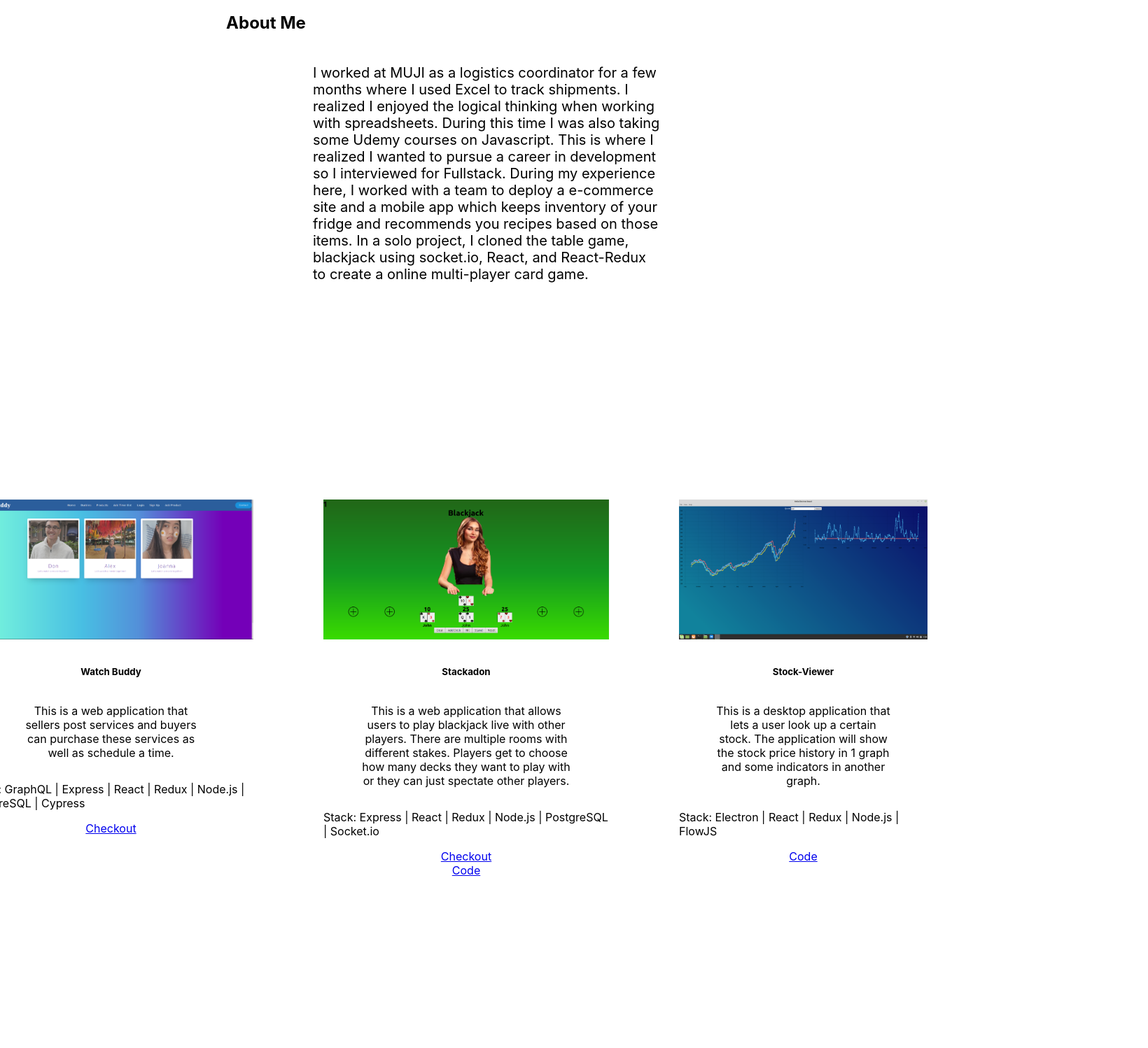
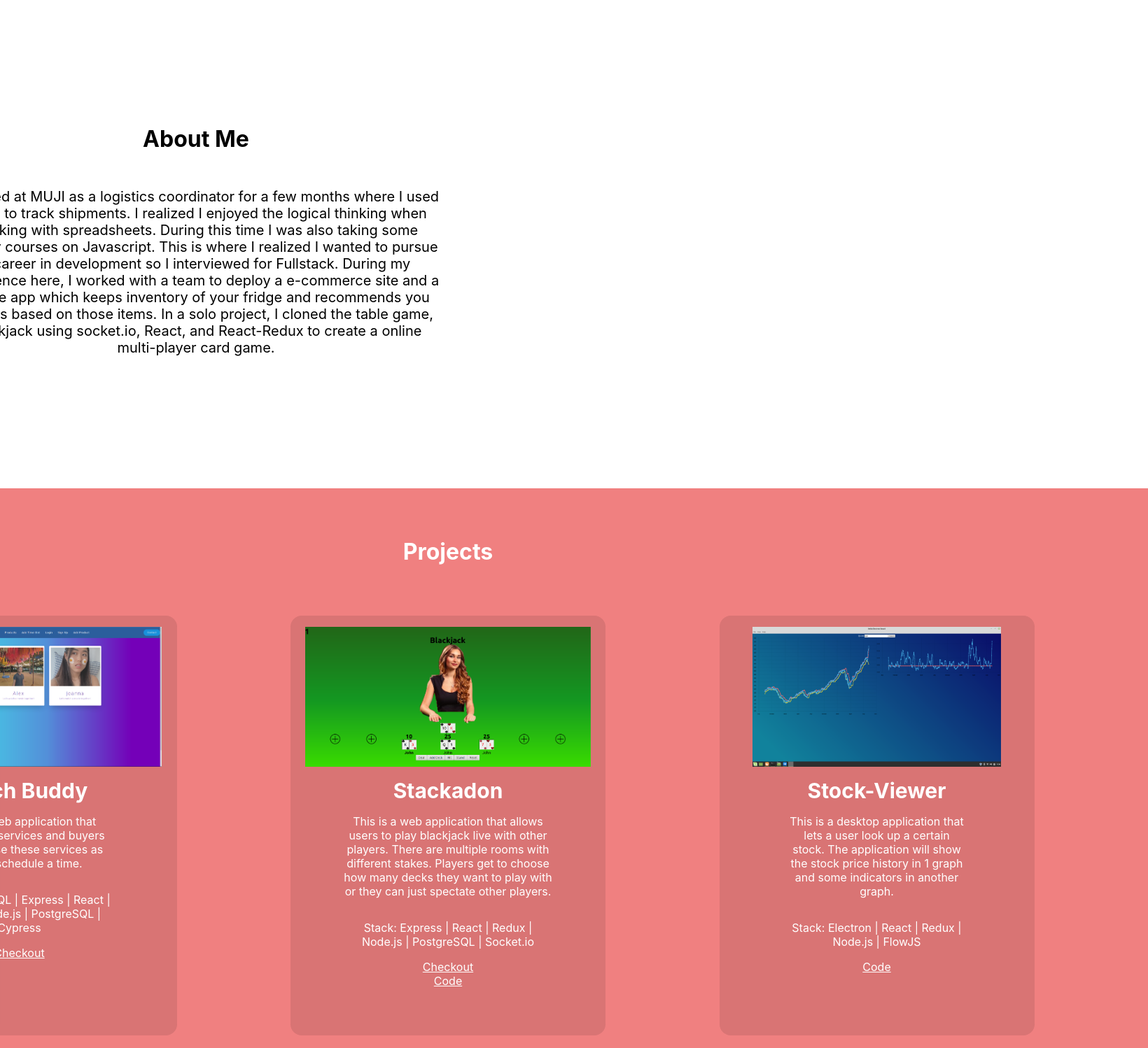
Before and after one commit to itizidon/personal-website, a React (Create React App) app: page / in a window 1280 px wide. Shown: the part 902-2400 px from the top of the page at 70% size, 1640 px wide, since content can reach past the window. Built offline with nearby package versions, Linux system fonts and the light colour scheme; no server answers.

Commit message:
added a lot of styles

```diff
--- a/src/App.css
+++ b/src/App.css
@@ -45,10 +45,10 @@
 .navBar {
   overflow: hidden;
   height: 75px;
-  background-color: #333;
+  background-color: rgba(16, 16, 16, 0.8);
   position: fixed; /* Set the navbar to fixed position */
   top: 0; /* Position the navbar at the top of the page */
-  width: 100%; /* Full width */
+  width: 100vw; /* Full width */
 }
 
 .navContents ul {
@@ -80,9 +80,11 @@
   justify-content: center;
 }
 
-.name{
+.name {
   display: flex;
   justify-content: center;
+  font-size: 45px;
+  outline-style: double;
 }
 
 #HomePage {
@@ -136,6 +138,7 @@
   display: flex;
   justify-content: center;
   flex-direction: row;
+  padding-top: 100px;
 }
 
 #about p {
@@ -143,17 +146,46 @@
   justify-content: center;
 }
 
+.aboutwrapper {
+  display: flex;
+  flex-direction: column;
+  justify-content: center;
+}
+
+.projectsTitle {
+  display: flex;
+  justify-content: center;
+}
+
+.aboutwrapper h1 {
+  display: flex;
+  justify-content: center;
+}
+
+.projectsWrapper {
+  background: lightcoral;
+  width: 100%;
+  padding-bottom: 100px;
+  padding-top: 50px;
+}
+
 #aboutme {
-  width: 500px;
+  width: 700px;
   padding: 10px;
   font-size: 20px;
-  align-items: center;
+  text-align: center;
 }
 
 .contents {
   display: flex;
   flex-direction: column;
   width: 450px;
+  background: rgba(16, 16, 16, 0.1);
+  border-radius: 16px;
+  color: white;
+}
+.contents:hover{
+  transform: scale(1.2);
 }
 
 .logo {
@@ -173,9 +205,21 @@
   justify-content: center;
 }
 
+.smallprojects {
+  display: flex;
+  justify-content: space-evenly;
+}
+
+.description h5 {
+  margin: 0px 0px 0px 0px;
+  font-size: 30px;
+}
+
 #projects {
+  width: 2000px;
+  height: 600px;
   display: flex;
-  justify-content: center;
+  justify-content: space-evenly;
   flex-direction: row;
 }
 
@@ -186,7 +230,7 @@
 .video {
   display: flex;
   justify-content: center;
-  padding-top: 200px;
+  padding-top: 100px;
 }
 
 .inVideo {
@@ -221,10 +265,11 @@
 .description {
   display: flex;
   justify-content: center;
+  color: white;
 }
 
 .projectsPadding {
-  padding-top: 200px;
+  padding-top: 100px;
 }
 
 .description {
@@ -240,11 +285,6 @@
 .descriptionNoTitle {
   display: flex;
   justify-content: center;
-}
-
-#stackadonId {
-  padding-left: 100px;
-  padding-right: 100px;
 }
 
 .formbody {
@@ -288,18 +328,10 @@
   justify-content: space-evenly;
 }
 
-.linkedIn {
-}
-
-.resume {
-}
-
 #viewResume a {
   color: white;
 }
 
-.github{
-}
 #viewResume a:hover {
   color: black;
 }
@@ -310,12 +342,12 @@
   flex-direction: column;
 }
 
-.meWrapperWrapper{
+.meWrapperWrapper {
   display: flex;
   justify-content: center;
 }
 
-.list{
+.list {
   display: flex;
   justify-content: center;
 }
@@ -329,15 +361,46 @@
   border-radius: 16px;
 }
 
-.icons a img:hover{
+.icons a img:hover {
   cursor: pointer;
   transform: scale(1.2);
-}
-
-.emailicon{
 }
 
 .emailicon:hover {
   cursor: pointer;
   transform: scale(1.2);
 }
+
+.stack {
+  width: 300px;
+  text-align: center;
+  color: white;
+}
+
+.stackwrapper {
+  display: flex;
+  justify-content: center;
+}
+
+.links {
+  color: white;
+}
+
+.videowrapper {
+  display: flex;
+  justify-content: center;
+  width: 700px;
+  padding-top: 25px;
+  background: rgba(16, 16, 16, 0.1);
+  border-radius: 16px;
+  padding-bottom: 50px;
+}
+
+.videowrapper:hover{
+  transform: scale(1.2);
+}
+
+.projectsLink{
+  color:white;
+  padding-bottom: 50px
+}
--- a/src/App.js
+++ b/src/App.js
@@ -4,7 +4,7 @@ import AllComponents from './components/AllComponents'
 import Don_Ng_Resume from './assets/Don_Ng_Resume.pdf'
 let sidebar = ['home', 'about', 'projects', 'contact']
 
-let ycoord = [0, 720, 1500, 3300]
+let ycoord = [0, 650, 1550, 3300]
 
 export default function App() {
   const [selected, setSelected] = useState('welcome')
--- a/src/components/About.js
+++ b/src/components/About.js
@@ -3,19 +3,21 @@ import React from 'react'
 export default function About() {
   return (
     <div className="comps" id="about">
-      <h2>About Me</h2>
-      <p id="aboutme">
-        I worked at MUJI as a logistics coordinator for a few months where I
-        used Excel to track shipments. I realized I enjoyed the logical thinking
-        when working with spreadsheets. During this time I was also taking some
-        Udemy courses on Javascript. This is where I realized I wanted to pursue
-        a career in development so I interviewed for Fullstack. During my
-        experience here, I worked with a team to deploy a e-commerce site and a
-        mobile app which keeps inventory of your fridge and recommends you
-        recipes based on those items. In a solo project, I cloned the table
-        game, blackjack using socket.io, React, and React-Redux to create a
-        online multi-player card game.{' '}
-      </p>
+      <div className="aboutwrapper">
+        <h1>About Me</h1>
+        <p id="aboutme">
+          I worked at MUJI as a logistics coordinator for a few months where I
+          used Excel to track shipments. I realized I enjoyed the logical
+          thinking when working with spreadsheets. During this time I was also
+          taking some Udemy courses on Javascript. This is where I realized I
+          wanted to pursue a career in development so I interviewed for
+          Fullstack. During my experience here, I worked with a team to deploy a
+          e-commerce site and a mobile app which keeps inventory of your fridge
+          and recommends you recipes based on those items. In a solo project, I
+          cloned the table game, blackjack using socket.io, React, and
+          React-Redux to create a online multi-player card game.
+        </p>
+      </div>
     </div>
   )
 }
--- a/src/components/Projects.js
+++ b/src/components/Projects.js
@@ -7,8 +7,14 @@ import ReactPlayer from 'react-player'
 export default function Projects() {
   return (
     <div className="projectsPadding">
+      <div className="projectsWrapper">
+        <div className="projectsTitle">
+          <h1 className="projectsLink">Projects</h1>
+        </div>
+        <div className="smallprojects">
           <div className="comps" id="projects">
             <div className="contents">
+              <div>
                 <p>
                   <img
                     src={watchbuddy}
@@ -21,18 +27,27 @@ export default function Projects() {
                   <h5>Watch Buddy</h5>
                   <div className="descriptionNoTitle">
                     <p style={{ width: '250px' }} id="test">
-                This is a web application that sellers post services and buyers
-                can purchase these services as well as schedule a time.
+                      This is a web application that sellers post services and
+                      buyers can purchase these services as well as schedule a
+                      time.
                     </p>
                   </div>
                 </div>
-          <p>
-            Stack: GraphQL | Express | React | Redux | Node.js | PostgreSQL |
-            Cypress
+                <div className="stackwrapper">
+                  <p className="stack">
+                    Stack: GraphQL | Express | React | Redux | Node.js |
+                    PostgreSQL | Cypress
                   </p>
-          <a href="https://watchbuddy-frontend.herokuapp.com/">Checkout</a>
                 </div>
-        <div className="contents" id="stackadonId">
+                <a
+                  className="links"
+                  href="https://watchbuddy-frontend.herokuapp.com/"
+                >
+                  Checkout
+                </a>
+              </div>
+            </div>
+            <div className="contents">
               <p>
                 <img
                   src={stackadon}
@@ -45,18 +60,26 @@ export default function Projects() {
                 <h5>Stackadon</h5>
                 <div className="descriptionNoTitle">
                   <p style={{ width: '300px' }} id="test">
-                This is a web application that allows users to play blackjack
-                live with other players. There are multiple rooms with different
-                stakes. Players get to choose how many decks they want to play
-                with or they can just spectate other players.
+                    This is a web application that allows users to play
+                    blackjack live with other players. There are multiple rooms
+                    with different stakes. Players get to choose how many decks
+                    they want to play with or they can just spectate other
+                    players.
                   </p>
                 </div>
               </div>
-          <p>
-            Stack: Express | React | Redux | Node.js | PostgreSQL | Socket.io
+              <div className="stackwrapper">
+                <p className="stack">
+                  Stack: Express | React | Redux | Node.js | PostgreSQL |
+                  Socket.io
                 </p>
-          <a href="https://stackadon.herokuapp.com/">Checkout</a>
-          <a href="https://github.com/stackadon-casino">Code</a>
+              </div>
+              <a className="links" href="https://stackadon.herokuapp.com/">
+                Checkout
+              </a>
+              <a className="links" href="https://github.com/stackadon-casino">
+                Code
+              </a>
             </div>
             <div className="contents">
               <p>
@@ -71,17 +94,28 @@ export default function Projects() {
                 <h5>Stock-Viewer</h5>
                 <div className="descriptionNoTitle">
                   <p style={{ width: '250px' }} id="test">
-                This is a desktop application that lets a user look up a certain
-                stock. The application will show the stock price history in 1
-                graph and some indicators in another graph.
+                    This is a desktop application that lets a user look up a
+                    certain stock. The application will show the stock price
+                    history in 1 graph and some indicators in another graph.
                   </p>
                 </div>
               </div>
-          <p>Stack: Electron | React | Redux | Node.js | FlowJS</p>
-          <a href="https://github.com/itizidon/stock-viewer">Code</a>
+              <div className="stackwrapper">
+                <p className="stack">
+                  Stack: Electron | React | Redux | Node.js | FlowJS
+                </p>
+              </div>
+              <a
+                className="links"
+                href="https://github.com/itizidon/stock-viewer"
+              >
+                Code
+              </a>
+            </div>
           </div>
         </div>
         <div className="video">
+          <div className="videowrapper">
             <div className="inVideo">
               <ReactPlayer
                 url="https://www.youtube.com/watch?v=PFWivM4SjKk&feature=youtu.be"
@@ -91,20 +125,24 @@ export default function Projects() {
                 <h5>Recipix</h5>
                 <div className="descriptionNoTitle">
                   <p style={{ width: '500px' }} id="test">
-                This is a mobile application that allowed users to keep track of
-                items in their fridge. Users can scan items in using the
-                product's barcode and add an expiration date. The app will also
-                show recipes that can be made using the ingredients already
-                there. This selection can also be filtered by different types of
-                diets and ingredients.
+                    This is a mobile application that allowed users to keep
+                    track of items in their fridge. Users can scan items in
+                    using the product's barcode and add an expiration date. The
+                    app will also show recipes that can be made using the
+                    ingredients already there. This selection can also be
+                    filtered by different types of diets and ingredients.
                   </p>
                 </div>
               </div>
-          <p>
-          Stack: React-Native | Redux | Node.js | PostgreSQL | Edamam | Spoonacular |
-            Sequelize | Express{' '}
+              <div className="stackwrapper">
+                <p className="stack">
+                  Stack: React-Native | Redux | Node.js | PostgreSQL | Edamam |
+                  Spoonacular | Sequelize | Express
                 </p>
-          <a href="https://github.com/Recipix-1909">Code</a>
+              </div>
+              <a className="links" href="https://github.com/Recipix-1909">Code</a>
+            </div>
+          </div>
         </div>
       </div>
     </div>
--- a/src/components/Welcome.js
+++ b/src/components/Welcome.js
@@ -42,7 +42,10 @@ export default function Welcome() {
             <a className="resume" href={Don_Ng_Resume} download>
               <img src={Resume} height="60px" width="60px" alt="resume"></img>
             </a>
-            <img className="emailicon" src={email} alt="email"></img>
+            <img className="emailicon" src={email} alt="email" onClick={()=>{
+              navigator.clipboard.writeText('dng21@binghamton.edu')
+              alert('dng21@binghamton.edu has been copied')
+            }}></img>
           </div>
         </div>
       </div>
```
Lines whose indentation alone changed are shown as unchanged.
